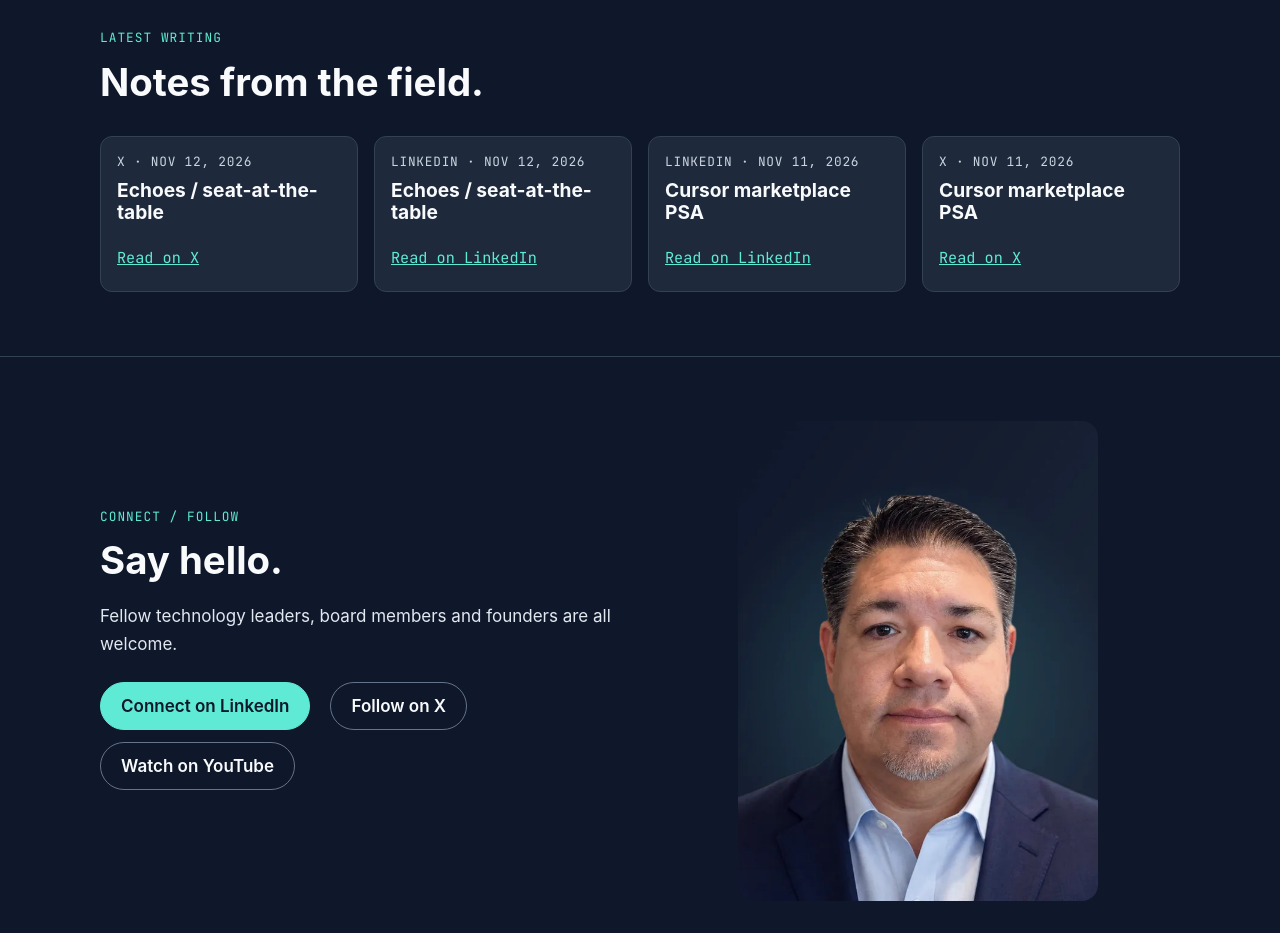
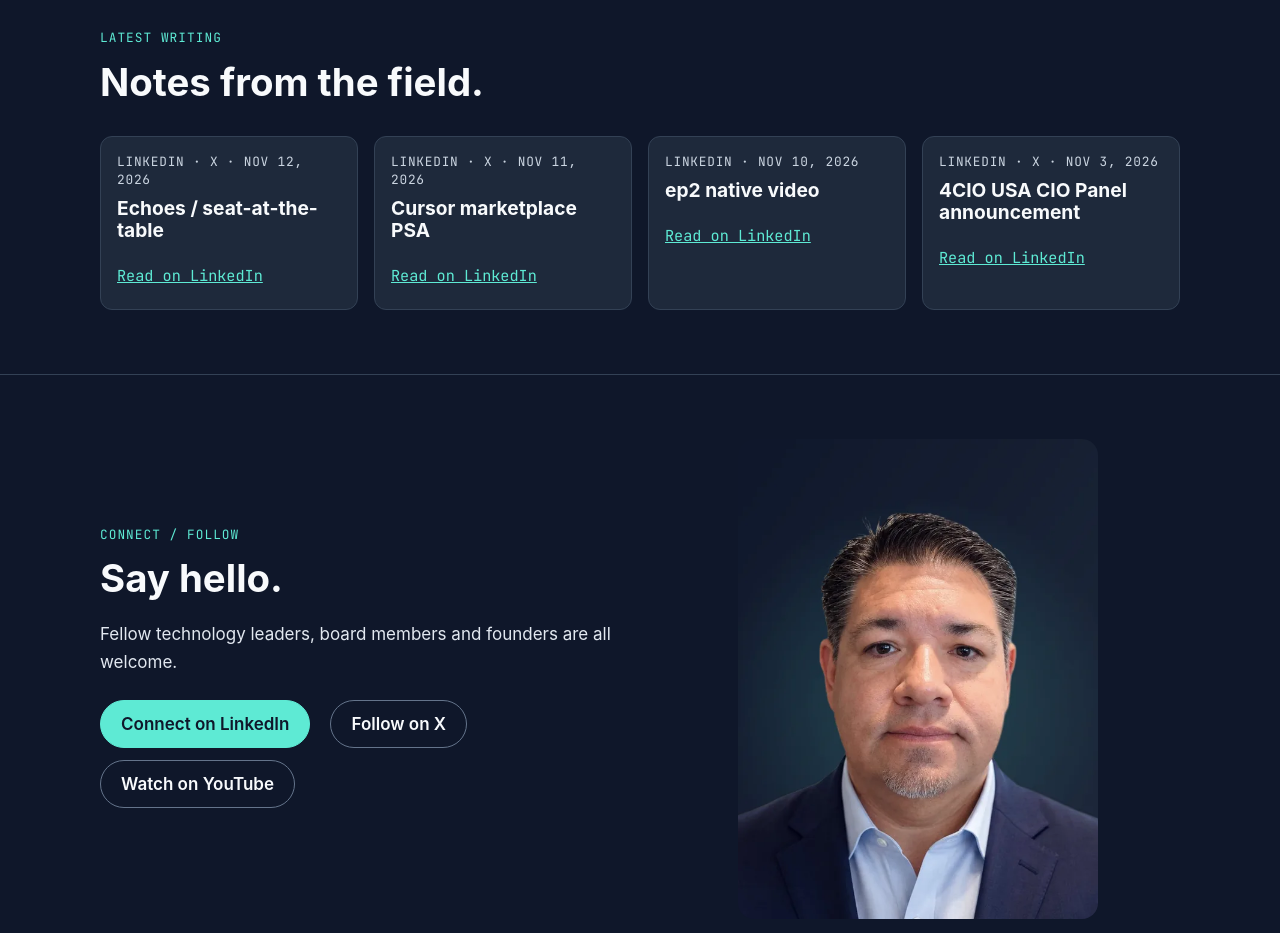
Before and after one commit to TechwDR/techwdr-site, an Astro site: page / in a window 1280 px wide. Shown: the part 2100-3033 px from the top of the page. Built offline with nearby package versions, Linux system fonts and the light colour scheme; Astro itself is replaced by a stand-in of ours; a web font is replaced by a local one.

Commit message:
Dedupe cross-posted LinkedIn and X items
Show the four newest distinct posts on home, linking each card to
LinkedIn then X. On /posts, same-day cross-posts share one row with
both links.

```diff
--- a/src/data/published-posts.ts
+++ b/src/data/published-posts.ts
@@ -1,32 +1,37 @@
-import type { FeedPost } from '../types';
+import type { FeedPost, GroupedPost } from '../types';
 
 // Live LinkedIn and X posts with a public URL, taken from posted-log.md.
 // Titles and excerpts are the logged wording, trimmed. Newest first;
 // same-day items are ordered by the logged time, later posts first.
+// `group` marks an X and LinkedIn item that are the same post.
 export const publishedPosts: FeedPost[] = [
   {
     title: 'Echoes / seat-at-the-table',
     date: '2026-11-12',
     platform: 'X',
     href: 'https://x.com/TechwDR/status/2120960576864088182',
+    group: 'echoes-2026-11-12',
   },
   {
     title: 'Echoes / seat-at-the-table',
     date: '2026-11-12',
     platform: 'LinkedIn',
     href: 'https://www.linkedin.com/feed/update/urn:li:share:7526724751981981697',
+    group: 'echoes-2026-11-12',
   },
   {
     title: 'Cursor marketplace PSA',
     date: '2026-11-11',
     platform: 'LinkedIn',
     href: 'https://www.linkedin.com/feed/update/urn:li:share:7526295936659099648',
+    group: 'cursor-psa-2026-11-11',
   },
   {
     title: 'Cursor marketplace PSA',
     date: '2026-11-11',
     platform: 'X',
     href: 'https://x.com/2109984593315053569/status/2120527219160191244',
+    group: 'cursor-psa-2026-11-11',
   },
   {
     title: 'ep2 native video',
@@ -39,12 +44,14 @@ export const publishedPosts: FeedPost[] = [
     date: '2026-11-03',
     platform: 'X',
     href: 'https://x.com/2109984593315053569/status/2117630913219645586',
+    group: '4cio-panel-2026-11-03',
   },
   {
     title: '4CIO USA CIO Panel announcement',
     date: '2026-11-03',
     platform: 'LinkedIn',
     href: 'https://www.linkedin.com/feed/update/urn:li:share:7523392058229940225',
+    group: '4cio-panel-2026-11-03',
   },
   {
     title: 'SC1 supply-chain post',
@@ -130,13 +137,47 @@ function addCalendarDays(isoDate: string, days: number): string {
   return utc.toISOString().slice(0, 10);
 }
 
+function groupKey(post: FeedPost): string {
+  return post.group ?? `${post.date}::${post.title}`;
+}
+
+export function groupPosts(posts: FeedPost[]): GroupedPost[] {
+  const groups = new Map<string, GroupedPost>();
+  const order: string[] = [];
+  for (const post of posts) {
+    const key = groupKey(post);
+    let group = groups.get(key);
+    if (!group) {
+      group = { title: post.title, date: post.date, blurb: post.blurb, links: [] };
+      groups.set(key, group);
+      order.push(key);
+    }
+    if (!group.links.some((link) => link.platform === post.platform)) {
+      group.links.push({ platform: post.platform, href: post.href });
+    }
+  }
+  for (const group of groups.values()) {
+    group.links.sort((a, b) => Number(b.platform === 'LinkedIn') - Number(a.platform === 'LinkedIn'));
+  }
+  return order.map((key) => groups.get(key)!);
+}
+
+/** LinkedIn when present, otherwise X. */
+export function primaryHref(post: GroupedPost): string {
+  return post.links.find((link) => link.platform === 'LinkedIn')?.href ?? post.links[0]?.href ?? '';
+}
+
+export function platformsLabel(post: GroupedPost): string {
+  return post.links.map((link) => link.platform).join(' · ');
+}
+
 // The 30-day window is computed at build time because the site is static.
-export function postsInLastDays(days: number, now = new Date()): FeedPost[] {
+export function postsInLastDays(days: number, now = new Date()): GroupedPost[] {
   const today = calendarDateInArizona(now);
   const cutoff = addCalendarDays(today, -days);
-  return publishedPosts.filter((post) => post.date >= cutoff);
+  return groupPosts(publishedPosts.filter((post) => post.date >= cutoff));
 }
 
-export function latestPosts(count: number): FeedPost[] {
-  return publishedPosts.slice(0, count);
+export function latestPosts(count: number): GroupedPost[] {
+  return groupPosts(publishedPosts).slice(0, count);
 }
--- a/src/pages/index.astro
+++ b/src/pages/index.astro
@@ -3,7 +3,7 @@ import BaseLayout from '../layouts/BaseLayout.astro';
 import ExtLink from '../components/ExtLink.astro';
 import SocialIcon from '../components/SocialIcon.astro';
 import { siteConfig } from '../config/site';
-import { latestPosts } from '../data/published-posts';
+import { latestPosts, primaryHref, platformsLabel } from '../data/published-posts';
 import { absoluteUrl } from '../utils/url';
 
 const [li, x, yt] = siteConfig.social;
@@ -104,12 +104,14 @@ const themes = [
       <ul class="cards cards--4">
         {latestPosts(4).map((p) => {
           const when = new Date(`${p.date}T12:00:00Z`).toLocaleDateString('en-US', { month: 'short', day: 'numeric', year: 'numeric', timeZone: 'UTC' });
+          const href = primaryHref(p);
+          const platform = p.links.find((l) => l.href === href)?.platform ?? p.links[0].platform;
           return (
             <li class="card">
-              <p class="card__meta">{p.platform} · <time datetime={p.date}>{when}</time></p>
+              <p class="card__meta">{platformsLabel(p)} · <time datetime={p.date}>{when}</time></p>
               <h3>{p.title}</h3>
               {p.blurb && <p>{p.blurb}</p>}
-              <ExtLink href={p.href} label={`Read on ${p.platform}: ${p.title}`} class="lnk">Read on {p.platform}</ExtLink>
+              <ExtLink href={href} label={`Read on ${platform}: ${p.title}`} class="lnk">Read on {platform}</ExtLink>
             </li>
           );
         })}
--- a/src/styles/site.css
+++ b/src/styles/site.css
@@ -69,6 +69,7 @@ main:focus { outline: none; }
 @media (min-width: 900px) { .cards--4 { grid-template-columns: repeat(4, minmax(0, 1fr)); gap: 1rem; } }
 .card .card__meta { font: 500 .8rem/1.4 var(--mono); text-transform: uppercase; letter-spacing: .06em; margin-bottom: .5rem; }
 .cards--2 .card p + .lnk, .cards--4 .card p + .lnk, .cards--4 .card h3 + .lnk { margin-top: .75rem; }
+.card__links { display: flex; flex-wrap: wrap; gap: .75rem 1.25rem; margin-top: .75rem; }
 .ai-img { position: relative; margin: 0; }
 .ai-badge { position: absolute; left: 12px; bottom: 12px; display: inline-flex; align-items: center; min-height: 24px; min-width: 24px;
   font: 500 11px/1 var(--mono); text-transform: uppercase; letter-spacing: .06em; color: #F8FAFC; text-decoration: none;
```
Also changed, not shown: src/pages/posts.astro (+6 -2 lines), src/types.ts (+14 -0 lines), CHANGELOG.md.
